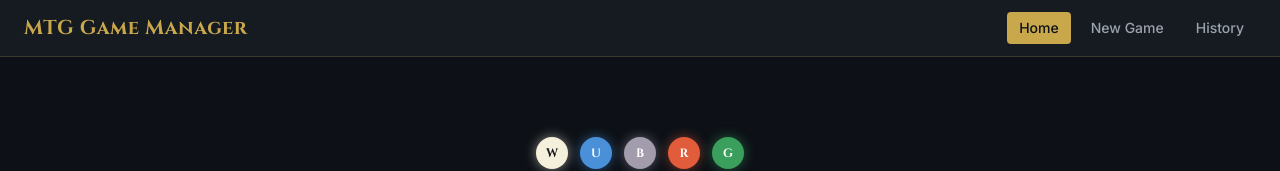
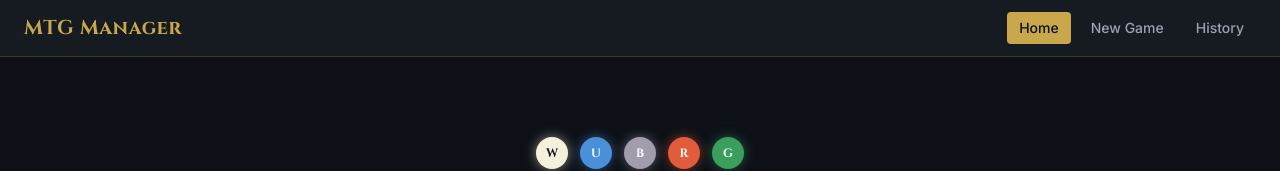
Before and after one commit to ThaFishDance/mtg_agg, a Next.js app: page / in a window 1280 px wide. Shown: the top 171 px of the page. Built offline with nearby package versions, Linux system fonts and the light colour scheme.

Commit message:
testing nav change

```diff
--- a/src/components/NavBar.tsx
+++ b/src/components/NavBar.tsx
@@ -27,7 +27,7 @@
         className="font-cinzel font-bold text-xl tracking-wide"
         style={{ color: '#c9a84c' }}
       >
-        MTG Game Manager
+        MTG Manager
       </Link>
       <div className="flex items-center gap-2">
         {NAV_LINKS.map(({ label, href }) => {
```
